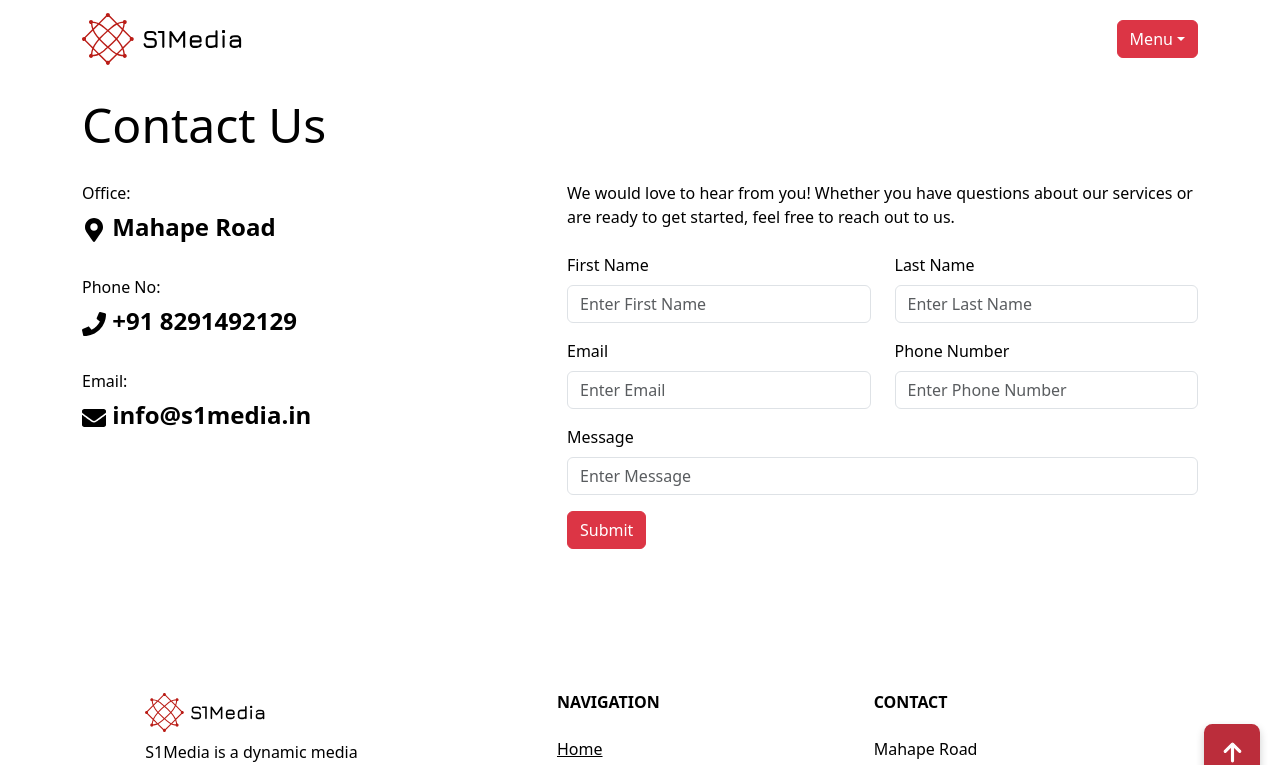
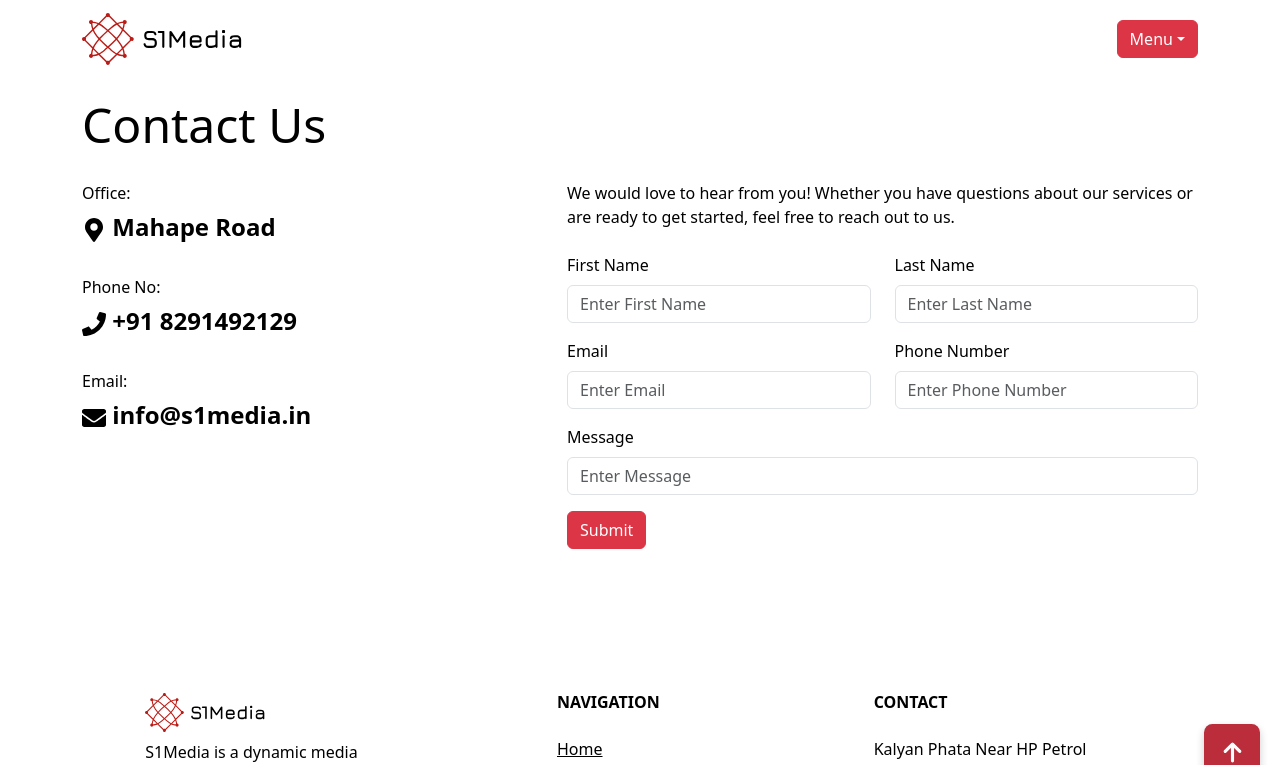
Before and after one commit to KodeInnovate-WorkSpace/s1media.in, a React (Vite) app: page /contact in a window 1280 px wide. Shown: the top 765 px of the page. Built offline with nearby package versions, Linux system fonts and the light colour scheme.

Commit message:
myfooter address change

```diff
--- a/src/components/myfooter.jsx
+++ b/src/components/myfooter.jsx
@@ -78,7 +78,7 @@ export const MyFooter = () => {
 
               <Col md="4" lg="3" xl="3" className="mx-auto mb-md-0 mb-4">
                 <h6 className="text-uppercase fw-bold mb-4">Contact</h6>
-                <p>Mahape Road</p>
+                <p>Kalyan Phata Near HP Petrol Pump</p>
                 <p>info@s1media.in</p>
                 <p>+91 8291492129</p>
               </Col>
```
